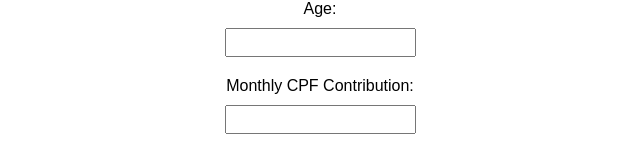
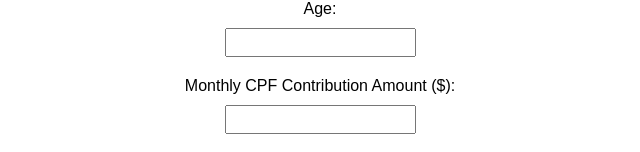
Before and after one commit to jinnotgin/estimate-salary-from-cpf, a plain HTML site: page index.html in a window 1280 px wide. Shown: the part 224-376 px from the top of the page, without its empty margins (320-960 px from the left). Drawn offline with Linux system fonts and the light colour scheme.

Commit message:
Update index.html

```diff
--- a/index.html
+++ b/index.html
@@ -49,7 +49,7 @@
 		<input type="date" id="date" required>
 		<label for="age">Age:</label>
 		<input type="number" id="age" required>
-		<label for="monthlyCPF">Monthly CPF Contribution:</label>
+		<label for="monthlyCPF">Monthly CPF Contribution Amount ($):</label>
 		<input type="number" id="monthlyCPF" required>
 		<button onclick="onClickEstimate()">Estimate Monthly Salary</button>
 		<div id="result"></div>
```
